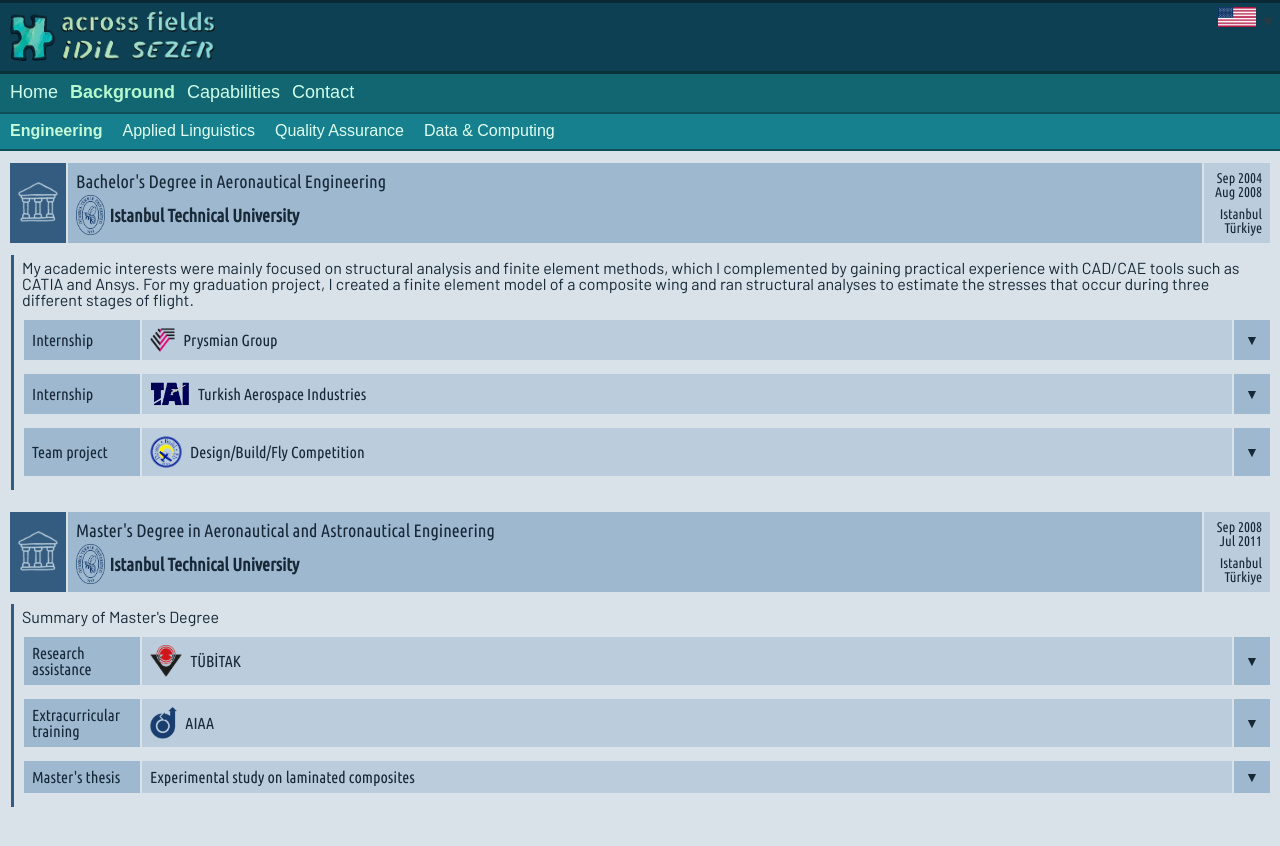
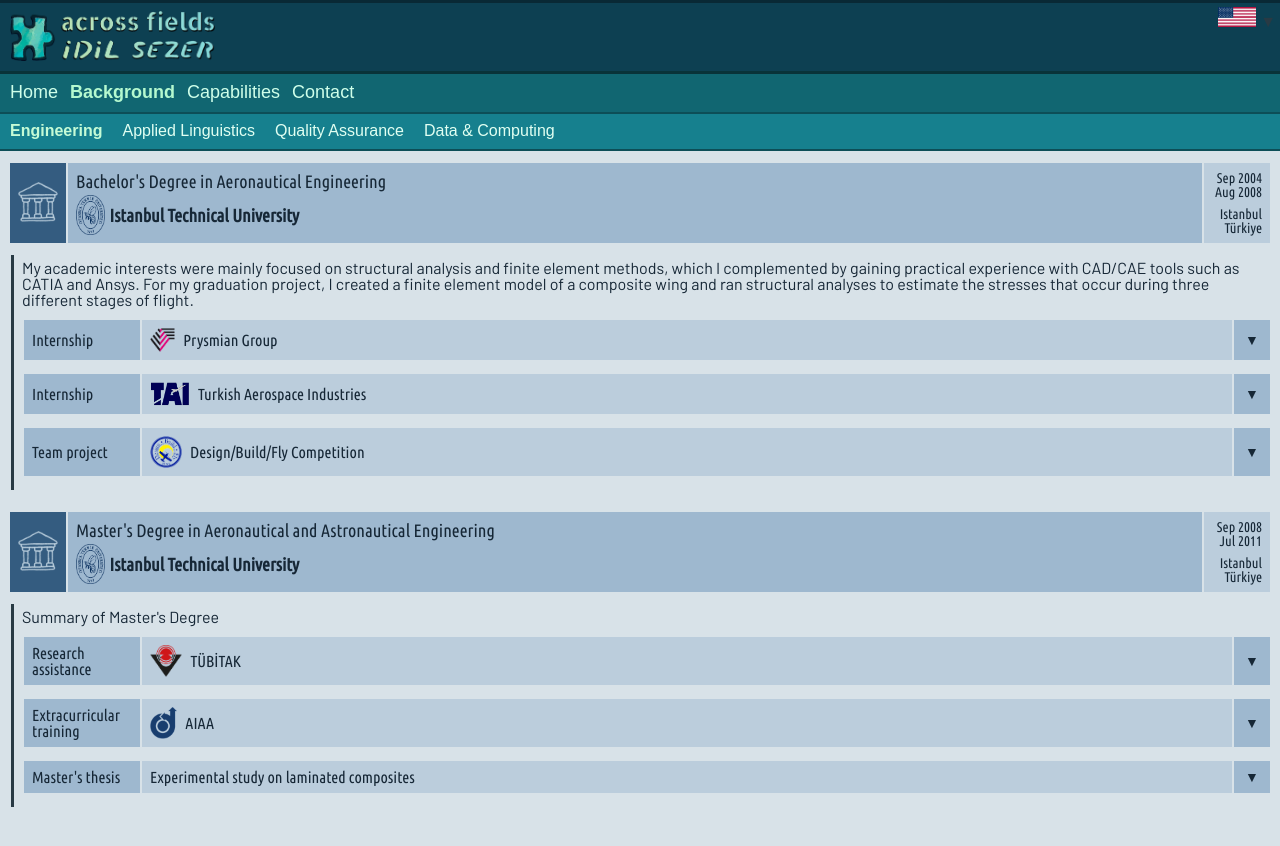
Before and after one commit to acrossfields/idilsezer, a Jekyll site: the page built from en/background-eng.md, in a window 1280 px wide. Shown: the top 846 px of the page. Built offline with Jekyll 4.4.1, drawn with Linux system fonts in a browser that asks for light colours; some web fonts are replaced.

Commit message:
Update style.scss

```diff
--- a/assets/css/style.scss
+++ b/assets/css/style.scss
@@ -203,7 +203,7 @@ body a:hover {
 }
 
 .bg-indented {
-  border-left: 3px solid #345c80;
+  border-left: 3px solid;
 }
 
 .bg-indented p {
```
